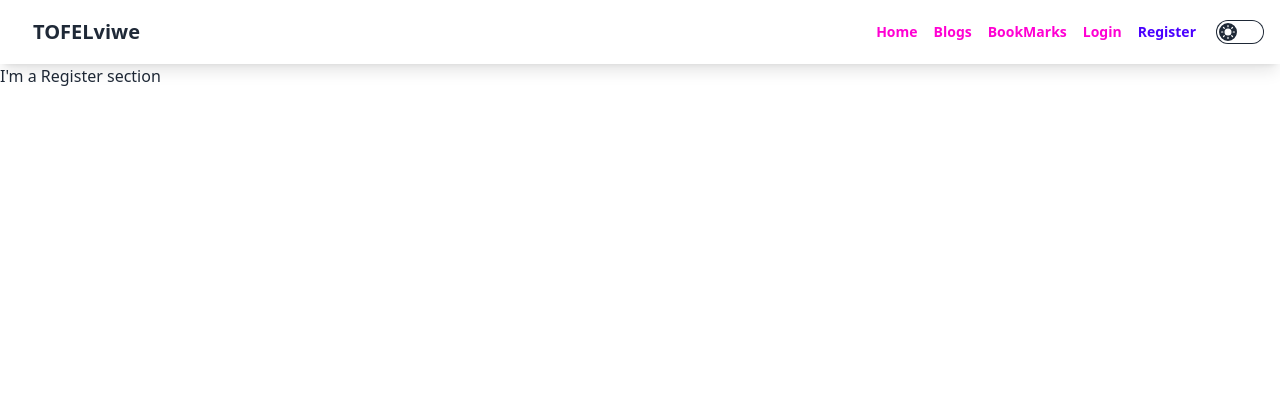
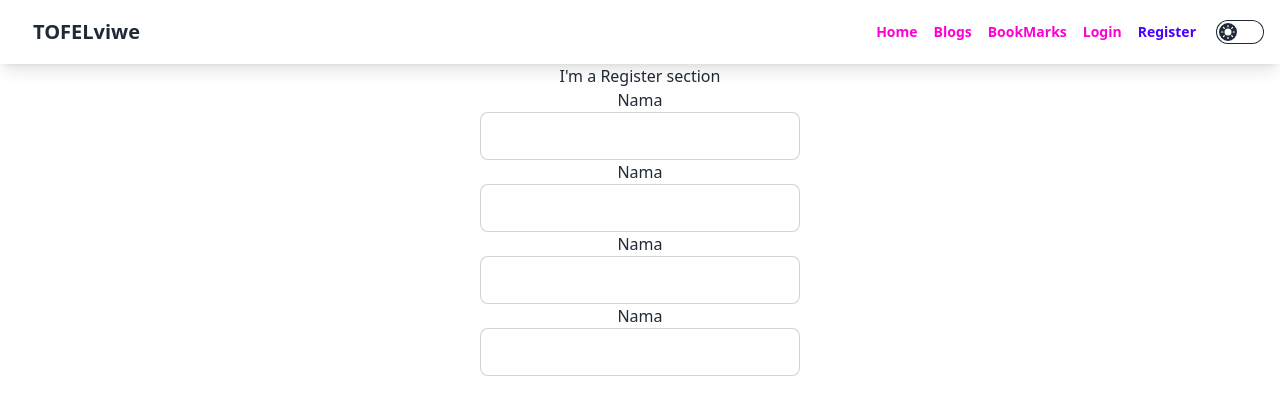
Before and after one commit to alhaj-cmd/bytebox, a React (Vite) app: page /register in a window 1280 px wide. Shown: the top 414 px of the page. Built offline with nearby package versions, Linux system fonts and the light colour scheme.

Commit message:
Register section included

```diff
--- a/src/assets/component/Register/Register.jsx
+++ b/src/assets/component/Register/Register.jsx
@@ -2,8 +2,26 @@ import React from 'react';
 
 const Register = () => {
     return (
-        <div>
+        <div className='text-center'>
             <h2>I'm a Register section</h2>
+            <form action="">
+                <div>
+                    <p>Nama</p>
+                    <input type="text" className='input input-bordered w-full max-w-xs' />
+                </div>
+                <div>
+                    <p>Nama</p>
+                    <input type="text" className='input input-bordered w-full max-w-xs' />
+                </div>
+                <div>
+                    <p>Nama</p>
+                    <input type="text" className='input input-bordered w-full max-w-xs' />
+                </div>
+                <div>
+                    <p>Nama</p>
+                    <input type="text" className='input input-bordered w-full max-w-xs' />
+                </div>
+            </form>
         </div>
     );
 };
```
